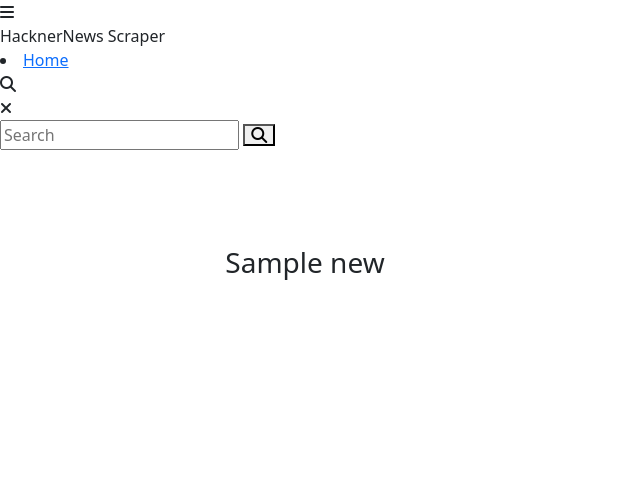
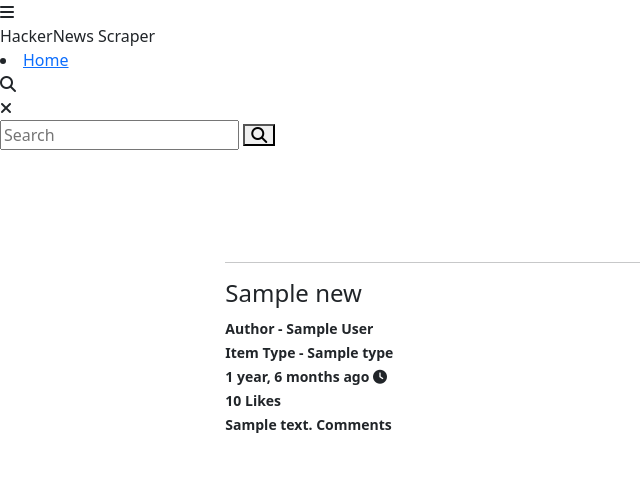
Before and after one commit to NerdPraise/hackernews-scraper, a Django app: template news_scrape/templates/news_list.html in a window 1280 px wide. Shown: the top 483 px of the page, without its empty margins (0-640 px from the left). Run offline with Django 3.2, Linux system fonts and the light colour scheme; the template is opened without the code that fills it: most values are stand-ins (such as "Sample title", 1, 10 or a date in 2020); data that the repository does not hold is empty; parts of the project's set-up code (start-up, migrations or seed data) failed here and were passed over; some libraries are stand-ins or nearby versions.

Commit message:
vamp story cards

```diff
--- a/news_scrape/static/css/home.css
+++ b/news_scrape/static/css/home.css
@@ -40,3 +40,15 @@
 * html .clearfix {
   height: 1%;
 }
+.inline{
+  float: right;
+}
+.news{
+  display: -webkit-box;
+  display: -ms-flexbox;
+  display: flex;
+  -webkit-box-align: center;
+      -ms-flex-align: center;
+          align-items: center;
+  margin-bottom: .4rem;
+}
--- a/news_scrape/templates/news_list.html
+++ b/news_scrape/templates/news_list.html
@@ -5,16 +5,34 @@
 {% for new in news %}
 <div id="content" class="clearfix">
     <div class="container-fluid">
-        <div class="jumbotron">
         <div class="row">
             <div class="col-md-2"></div>
-                <div class="col-md-10">
+            <div class="col-md-8">
                 <br>
-                    <h3>
+                <hr>
+
+                <h4>
+                    <span class="title">
                         {{new.title}}
-                    </h3>
+                    </span>
+                </h4>
+                <small>
+                    <b>Author - {{ new.author }}</b> </small>
                 <br>
+                <div class="text-right">
+                    <b><small>Item Type - {{new.type}}</small></b>
                 </div>
+                <b> <small>{{ new.date_created | timesince }} ago </b>
+                <i class="fas fa-clock "></i></small>
+                <div class="text-right">
+                    <b> <small>{{new.score}} Likes</small> </b>
+                </div>
+                <div class="text-right">
+                    <b> <small>{{new.descendants}} Comments</small> </b>
+                </div>
+
+                <br>
+                <br>
             </div>
         </div>
     </div>
--- a/templates/base.html
+++ b/templates/base.html
@@ -17,7 +17,7 @@
           <span class="fas fa-bars"></span>
         </div>
 
-        <div class="logo">HacknerNews Scraper</div>
+        <div class="logo">HackerNews Scraper</div>
 
         <div class="nav-items">
             <li><a href="#">Home</a></li>
```
Lines whose indentation alone changed are shown as unchanged.
